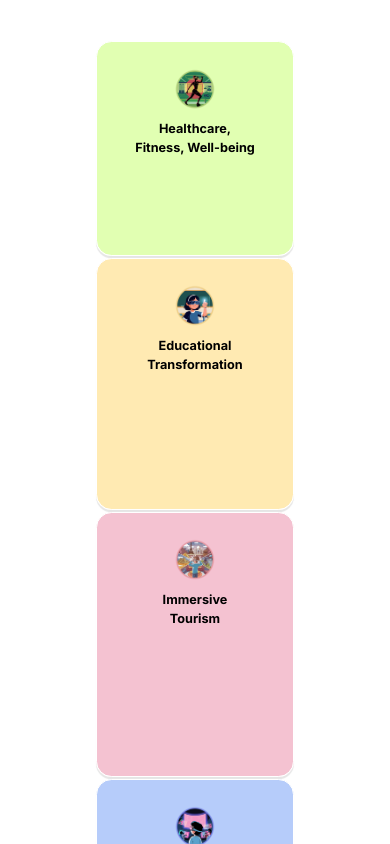
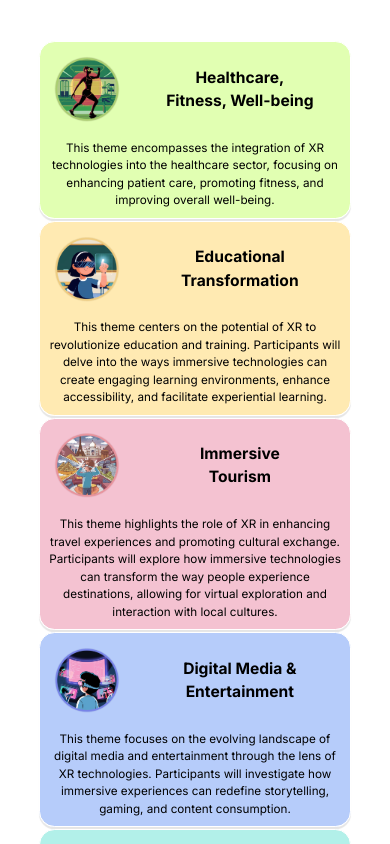
Before and after one commit to Vansh17555555/test, a React (Vite) app in the folder new-xr/: page / in a window 390 px wide. Shown: the part 2040-2884 px from the top of the page. Built offline with nearby package versions, Linux system fonts and the light colour scheme.

Commit message:
pushing new changes

```diff
--- a/new-xr/src/App.css
+++ b/new-xr/src/App.css
@@ -725,6 +725,7 @@ nav ul li button {
   gap: 0.5vw;
   width: 100%;
   margin: 0 auto;
+  padding: 1.04vw;
 }
 
 .theme-card-1,
@@ -732,24 +733,111 @@ nav ul li button {
 .theme-card-3,
 .theme-card-4,
 .theme-card-5 {
-  width: 25.5vw;
-
+  width: 30.5vw;
   border: 0.42vw solid #FFFFFF;
   border-radius: 4vw;
   display: flex;
-  flex-direction: column;
-  align-items: center;
-  justify-content: center;
-  padding-inline: 4vh;
-  padding-bottom: -2vw;
+  flex-wrap: wrap;
+  align-items: center;
+  justify-content: center;
+  padding: 2vw;
   transition: all 0.3s ease;
   box-shadow: 0 0.28vh 0.21vw 0 rgba(0, 0, 0, 0.1);
 }
 
 .theme-image {
-  padding-top: 6vw;
   width: 12vw;
   height: auto;
+  margin-right: 1vw;
+}
+
+.theme-title {
+  font-size: 1.5vw;
+  font-weight: bold;
+  color: #000;
+  text-align: center;
+  flex: 1;
+}
+
+.theme-content {
+  width: 100%;
+  color: #000000;
+  text-align: center;
+  visibility: visible;
+  opacity: 1;
+  font-size: 1.1vw;
+  margin-top: 1vw;
+}
+.theme-heading {
+  font-family: 'Roboto Condensed', sans-serif;
+  font-size: 3.93vw;
+  font-weight: 700;
+  text-align: center;
+  margin-bottom: 2vh;
+  margin-top: 0;
+  padding-bottom: 0.93vh;
+  padding-top: 4.63vh;
+  color: #1a202c;
+  background-color: white;
+}
+
+.theme-container {
+  background: white;
+  padding-top: 4vw;
+  width: 100vw;
+  margin-right: 100vw;
+}
+
+.theme-card-container {
+  display: flex;
+  background: white;
+  flex-wrap: wrap;
+  justify-content: center;
+  gap: 0.5vw;
+  width: 100%;
+  margin: 0 auto;
+  padding: 1.04vw;
+}
+
+.theme-card-1,
+.theme-card-2,
+.theme-card-3,
+.theme-card-4,
+.theme-card-5 {
+  width: 30.5vw;
+  border: 0.42vw solid #FFFFFF;
+  border-radius: 4vw;
+  display: flex;
+  flex-wrap: wrap;
+  align-items: center;
+  justify-content: center;
+  padding: 2vw;
+  transition: all 0.3s ease;
+  box-shadow: 0 0.28vh 0.21vw 0 rgba(0, 0, 0, 0.1);
+}
+
+.theme-image {
+  width: 12vw;
+  height: auto;
+  margin-right: 1vw;
+  transition: all 0.3s ease;
+}
+
+.theme-title {
+  font-size: 1.5vw;
+  font-weight: bold;
+  color: #000;
+  text-align: center;
+  flex: 1;
+  transition: all 0.3s ease;
+}
+
+.theme-content {
+  width: 100%;
+  color: #000000;
+  text-align: center;
+  font-size: 1.1vw;
+  margin-top: 1vw;
   transition: all 0.3s ease;
 }
 
@@ -759,23 +847,20 @@ nav ul li button {
 .theme-card-4 { background: rgba(16, 86, 237, 0.3); }
 .theme-card-5 { background: #00CDB54D; }
 
-.theme-dot {
-  position: absolute;
-  left: -0.73vw;
-  top: 0;
-  width: 1.04vw;
-  height: 1.85vh;
-  background-color: #3182ce;
-  border-radius: 50%;
-  box-shadow: 0 0 0 0.16vw white;
+@media (min-width: 1025px) {
+  .theme-card-1,
+  .theme-card-2,
+  .theme-card-3,
+  .theme-card-4,
+  .theme-card-5 {
+    height: 25vw;
+    overflow: hidden;
   }
 
   .theme-content {
-  color: #000000;
-  text-align: center;
     visibility: hidden;
     opacity: 0;
-  transition: opacity 0.3s ease, visibility 0.3s ease, transform 0.3s ease;
+    transform: translateY(100%);
   }
 
   .theme-card-1:hover,
@@ -783,15 +868,7 @@ nav ul li button {
   .theme-card-3:hover,
   .theme-card-4:hover,
   .theme-card-5:hover {
-  box-shadow: 0 0.56vh 0.63vw rgba(0, 0, 0, 0.15);
-  width: 26vw; /* Decrease width */
-   /* Decrease height */
-  flex-direction: row; /* Align content horizontally */
-  justify-content: space-around;
-  flex-wrap: wrap;
-  overflow: hidden;
-  align-items: center;
-
+    height: auto;
   }
 
   .theme-card-1:hover .theme-image,
@@ -799,8 +876,15 @@ nav ul li button {
   .theme-card-3:hover .theme-image,
   .theme-card-4:hover .theme-image,
   .theme-card-5:hover .theme-image {
-  width: 8vw; /* Decrease image size */
-  padding-top: 0;
+    width: 8vw;
+  }
+
+  .theme-card-1:hover .theme-title,
+  .theme-card-2:hover .theme-title,
+  .theme-card-3:hover .theme-title,
+  .theme-card-4:hover .theme-title,
+  .theme-card-5:hover .theme-title {
+    font-size: 1.3vw;
   }
 
   .theme-card-1:hover .theme-content,
@@ -808,32 +892,39 @@ nav ul li button {
   .theme-card-3:hover .theme-content,
   .theme-card-4:hover .theme-content,
   .theme-card-5:hover .theme-content {
-  display: block;
     visibility: visible;
     opacity: 1;
-  margin-top: -2vw;
-  font-size: 1.1vw;
-  color: #000;
-  overflow: hidden;
     transform: translateY(0);
-
+  }
+}
+.theme-card-1 { background: #9CFF004D; }
+.theme-card-2 { background: #FFB8004D; }
+.theme-card-3 { background: rgba(219, 54, 105, 0.3); }
+.theme-card-4 { background: rgba(16, 86, 237, 0.3); }
+.theme-card-5 { background: #00CDB54D; }
+
+@media (max-width: 1024px) {
+  .theme-card-1,
+  .theme-card-2,
+  .theme-card-3,
+  .theme-card-4,
+  .theme-card-5 {
+    width: 43vw;
+  }
+
+  .theme-image {
+    width: 10vw;
   }
 
   .theme-title {
-  font-size: 1.5vw; /* Decrease font size */
-  font-weight: bold;
-  color: #000;
-  text-align: center;
-  transition: all 0.3s ease;
-}
-
-.theme-card-1:hover .theme-title,
-.theme-card-2:hover .theme-title,
-.theme-card-3:hover .theme-title,
-.theme-card-4:hover .theme-title,
-.theme-card-5:hover .theme-title {
-  font-size: 1.3vw; /* Further decrease font size on hover */
-}
+    font-size: 2vw;
+  }
+
+  .theme-content {
+    font-size: 1.5vw;
+  }
+}
+
 @media (max-width: 768px) {
   .theme-card-container {
     top: 0.93vh;
@@ -845,126 +936,51 @@ nav ul li button {
   .theme-card-4,
   .theme-card-5 {
     width: 60.56vw;
-
+  }
+
+  .theme-image {
+    width: 15vw;
+  }
+
+  .theme-title {
+    font-size: 2.5vw;
   }
 
   .theme-content {
-    width: 42.85vw;
     font-size: 2vw;
-
-
-  }
-
-  .theme-title {
-    font-size: 4.5vw;
-    text-align: center;
-  }
-  .theme-container{
-    top:-20vh;
-  }
-  .theme-card-container {
-    display: flex;
-    background: white;
-    flex-wrap: wrap;
-    flex-direction: column;
-    justify-content: center;
-    align-items: center;
-    gap: 0.5vw;
-    width: 100%;
-    margin: 0 auto;
-    padding: 1.04vw;
-  }
-}
-
-@media (min-width: 769px) and (max-width: 1024px) {
-  .theme-card-container {
-    top: 0.05vh;
-  }
+  }
+
   .theme-container {
-    background: white;
-    top: 0.05vh;
-  }
+    top: -20vh;
+  }
+}
+
+@media (max-width: 480px) {
+  .theme-heading {
+    text-align: center;
+    font-size: 6vh;
+  }
+
   .theme-card-1,
   .theme-card-2,
   .theme-card-3,
   .theme-card-4,
   .theme-card-5 {
-    width: 43vw; /* Reduced from 45.06vw */
-    height: 36vh; /* Reduced from 40.78vh */
-
-  }
-  .theme-card-container {
-    display: flex;
-    background: white;
-    flex-wrap: wrap;
-    flex-direction: column;
-    justify-content: center;
-    gap: 0.5vw;
-    width: 100%;
-    margin: 0 auto;
-    padding: 1.04vw;
+    width: 80vw;
+    gap: 2vw;
+  }
+
+  .theme-image {
+    width: 20vw;
+  }
+
+  .theme-title {
+    font-size: 4vw;
   }
 
   .theme-content {
-    width: 38vw; /* Increased from 34.18vw */
-    font-size: 1.5vw; /* Increased from 1.68vh */
-  }
-
-  .theme-title {
-    font-size: 3vh; /* Slightly reduced from 2.58vh */
-  }
-
-  .theme-container {
-    top: 5vh; /* Reduced from 9.26vh */
-  }
-  .theme-card-container {
-    display: flex;
-    background: white;
-    flex-wrap: wrap;
-    flex-direction: column;
-    align-items: center;
-    justify-content: center;
-    gap: 0.5vw;
-    width: 100%;
-    margin: 0 auto;
-    padding: 1.04vw;
-  }
-}
-
-@media (max-width: 480px) {
-  .theme-heading{
-    text-align: center;
-    font-size: 6vh;
-  }
-  .theme-card-1,
-  .theme-card-2,
-  .theme-card-3,
-  .theme-card-4,
-  .theme-card-5 {
-    width: 50.75vw;
-    gap:2vw;
-  }
-
-  .theme-content {
-    width:30.83vw;
-    font-size: 1vh;
-  }
-  .theme-title{
-    font-size: 1.5vh;
-  }
-  .theme-card-container {
-    display: flex;
-    background: white;
-    flex-wrap: wrap;
-    flex-direction: column;
-    justify-content: center;
-    align-content: center;
-    gap: 0.5vw;
-    width: 100%;
-    margin: 0 auto;
-    padding: 1.04vw;
-  }
-
+    font-size: 3vw;
+  }
 }
 .timelines-container {
   padding: 2rem;
```
Lines whose indentation alone changed are shown as unchanged.
